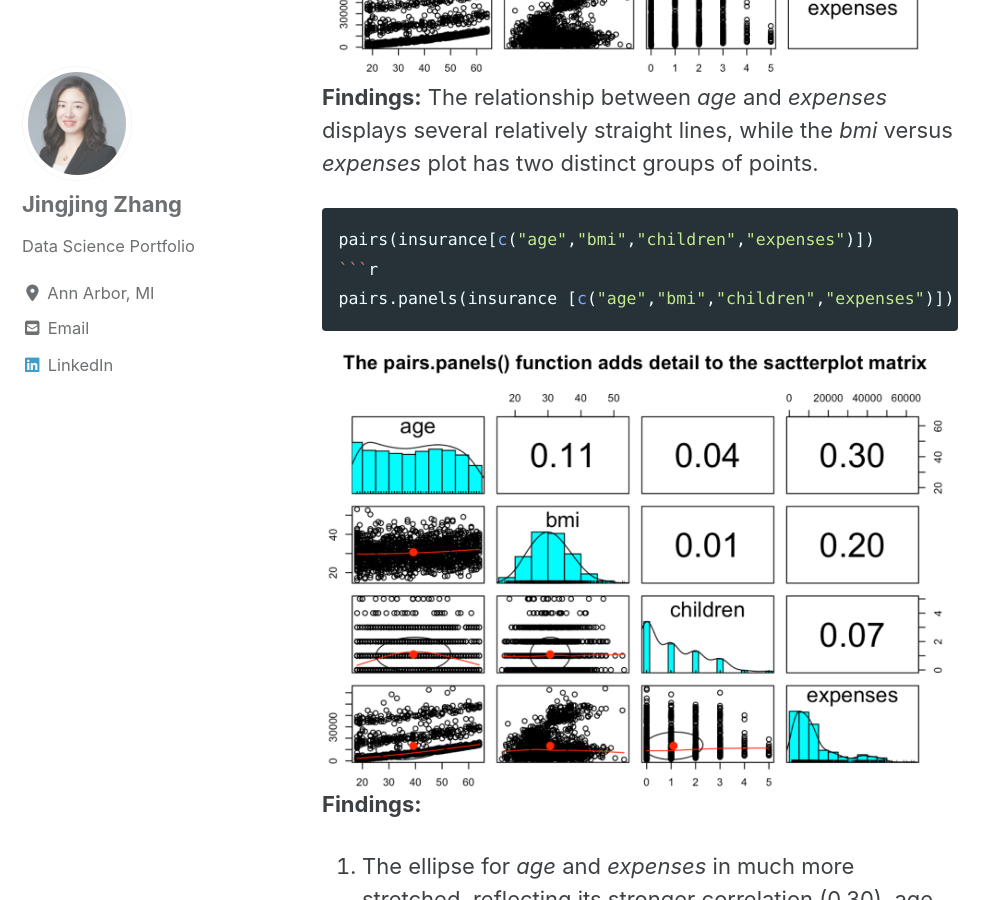
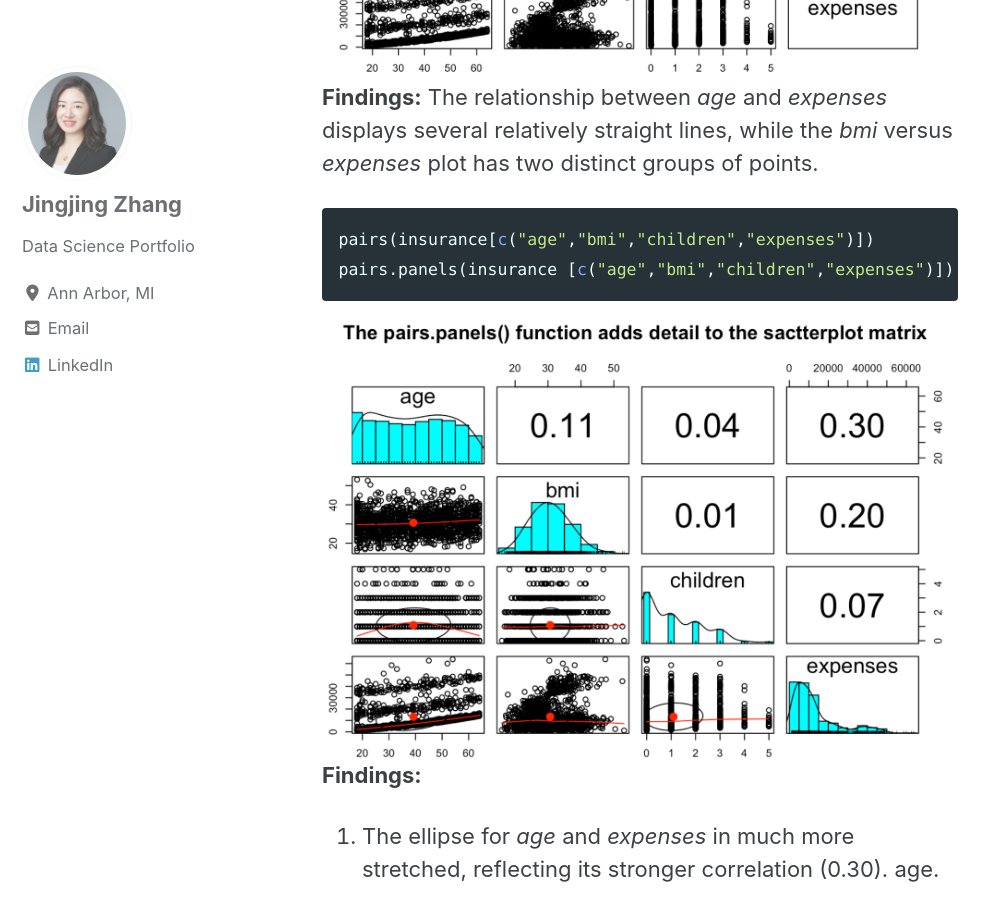
Before and after one commit to jingzjj2020/jingjingzhang.github.io, a Jekyll site: the page built from _posts/2020-06-30-Forecasting_Numeric_Data.md, in a window 1280 px wide and 900 px high, scrolled down 1459 px. Shown: the whole window, without its empty margins (0-999 px from the left). Built offline with Jekyll 4.4.1, drawn with Linux system fonts in a browser that asks for light colours; cached includes are drawn as plain includes; nearby versions of some CDN libraries; some of the changed text lies outside the part shown.

Commit message:
Update 2020-06-30-Forecasting_Numeric_Data.md

````diff
--- a/_posts/2020-06-30-Forecasting_Numeric_Data.md
+++ b/_posts/2020-06-30-Forecasting_Numeric_Data.md
@@ -1,7 +1,7 @@
 ---
 title: "Predicting Medical Expenses Using Linear Regression"
 date: 2020-06-30
-tags: [machine learning, Regression Methods]
+tags: [Machine Learning, Regression Methods]
 header:
   images: "/images/Background-01.jpg"
 excerpt: "Machine Learning"
@@ -25,7 +25,6 @@
 
 ```r
 pairs(insurance[c("age","bmi","children","expenses")])
-```r
 pairs.panels(insurance [c("age","bmi","children","expenses")])
 ```
 <img src="{{ site.url }}{{ site.baseurl }}/images/RegressionMethods/ScatterplotMatrix_2.png" alt="Regression Methods">
````
